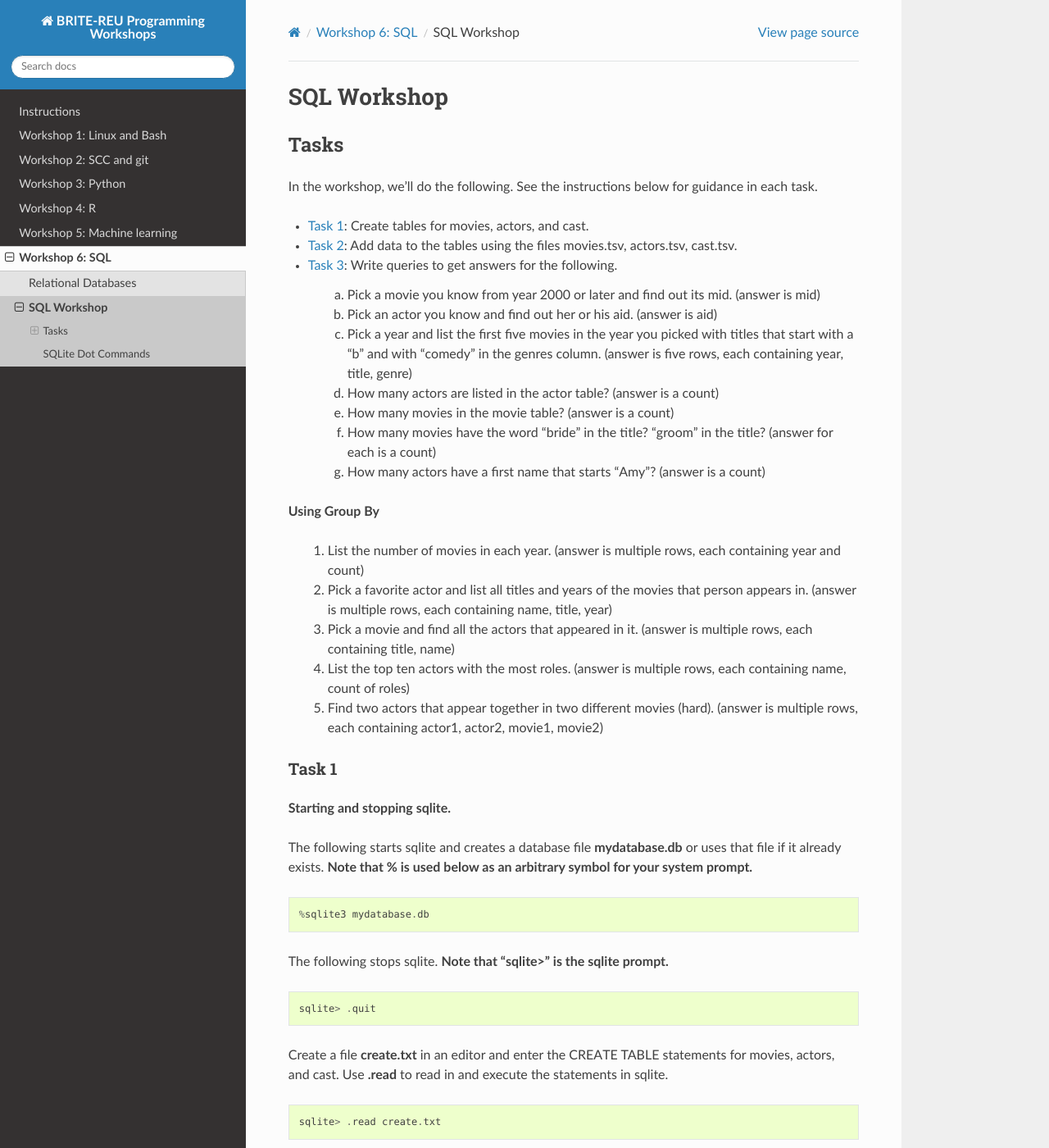
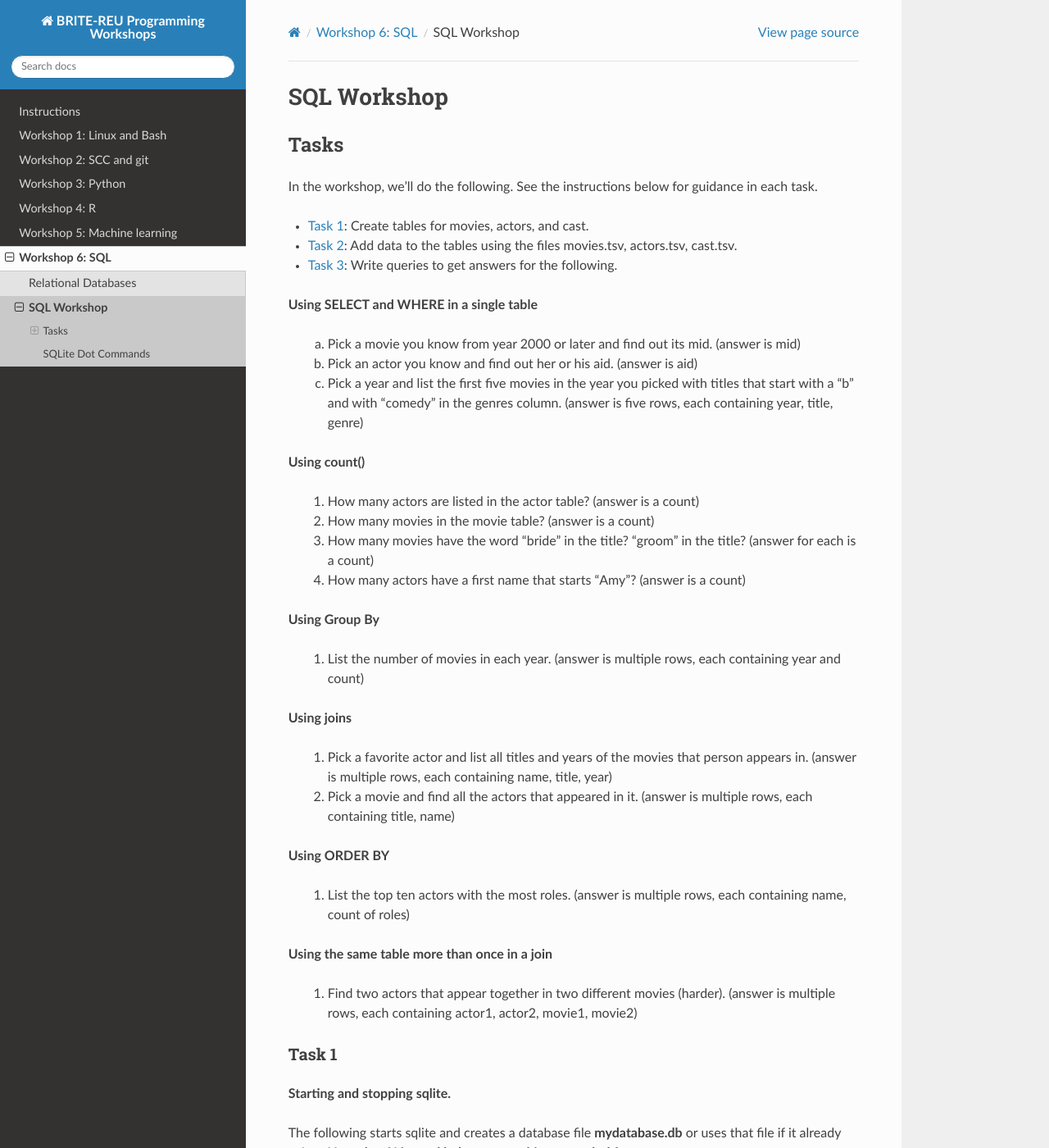
Before and after one commit to BRITE-REU/programming-workshops, a Sphinx documentation site: the page built from source/workshops/06_SQL/Workshop_SQL.rst, in a window 1280 px wide and 1400 px high. Shown: the whole window at 82% size. Built offline with Sphinx 7.4.7 and the Read the Docs theme 2.0.0, drawn with Linux system fonts in a browser that asks for light colours.

Commit message:
Update Workshop_SQL.rst

```diff
--- a/source/workshops/06_SQL/Workshop_SQL.rst
+++ b/source/workshops/06_SQL/Workshop_SQL.rst
@@ -16,11 +16,15 @@ In the workshop, we'll do the following.  See the instructions below for guidanc
 
 - `Task 3`_:  Write queries to get answers for the following.
 
+**Using SELECT and WHERE in a single table**
+
 	a. Pick a movie you know from year 2000 or later and find out its mid.  (answer is mid)
 
 	#. Pick an actor you know and find out her or his aid.  (answer is aid)
 
 	#. Pick a year and list the first five movies in the year you picked with titles that start with a "b" and with "comedy" in the genres column.  (answer is five rows, each containing year, title, genre)
+
+**Using count()**
 
 	#. How many actors are listed in the actor table?  (answer is a count)
 
@@ -34,13 +38,21 @@ In the workshop, we'll do the following.  See the instructions below for guidanc
 
 	#. List the number of movies in each year.  (answer is multiple rows, each containing year and count)
 
+**Using joins**
+
 	#. Pick a favorite actor and list all titles and years of the movies that person appears in. (answer is multiple rows, each containing name, title, year)
 
 	#. Pick a movie and find all the actors that appeared in it.  (answer is multiple rows, each containing title, name)
 
+**Using ORDER BY**
+
 	#. List the top ten actors with the most roles.  (answer is multiple rows, each containing name, count of roles)
 
-	#. Find two actors that appear together in two different movies (hard).  (answer is multiple rows, each containing actor1, actor2, movie1, movie2)
+**Using the same table more than once in a join**
+
+	#. Find two actors that appear together in two different movies (harder).  (answer is multiple rows, each containing actor1, actor2, movie1, movie2)
+
+
 
 .. _`Task 1`:
 
```
